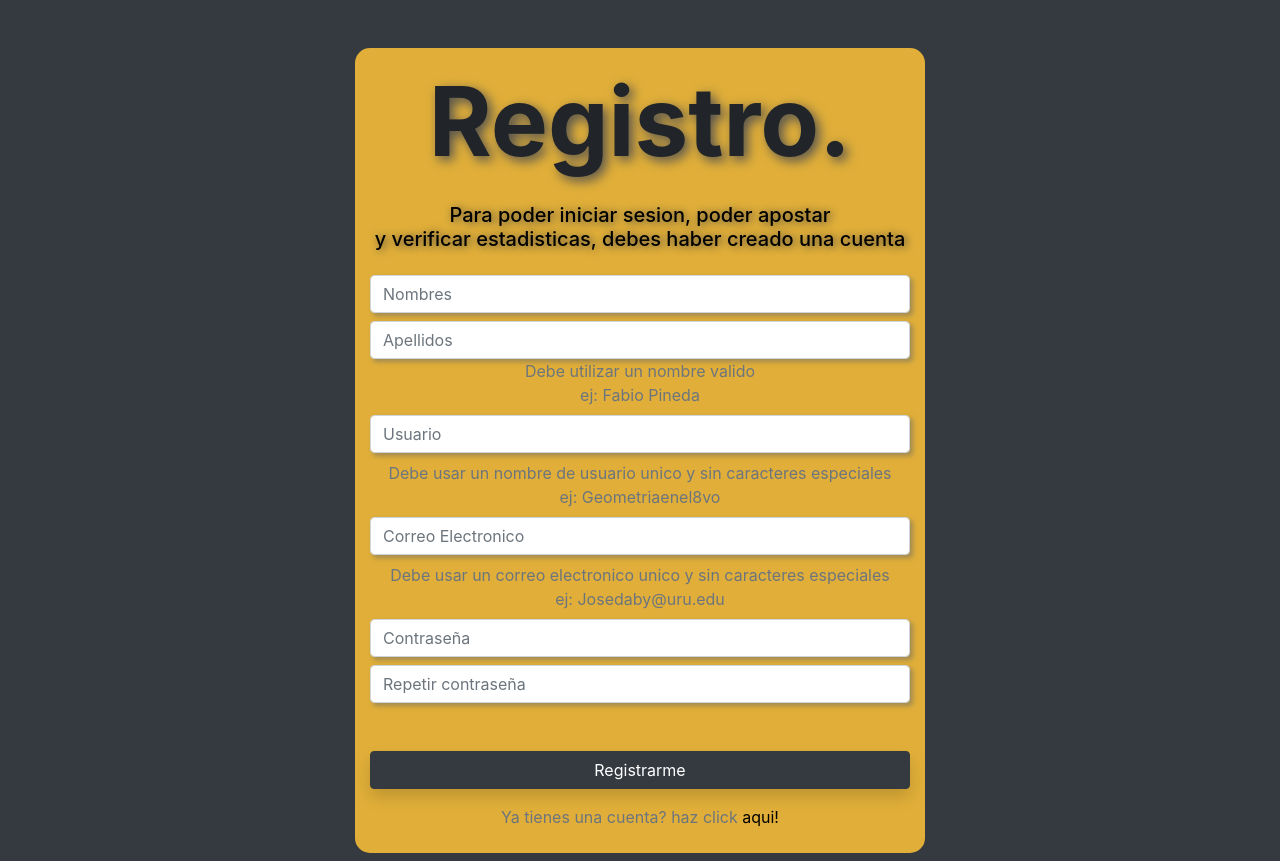
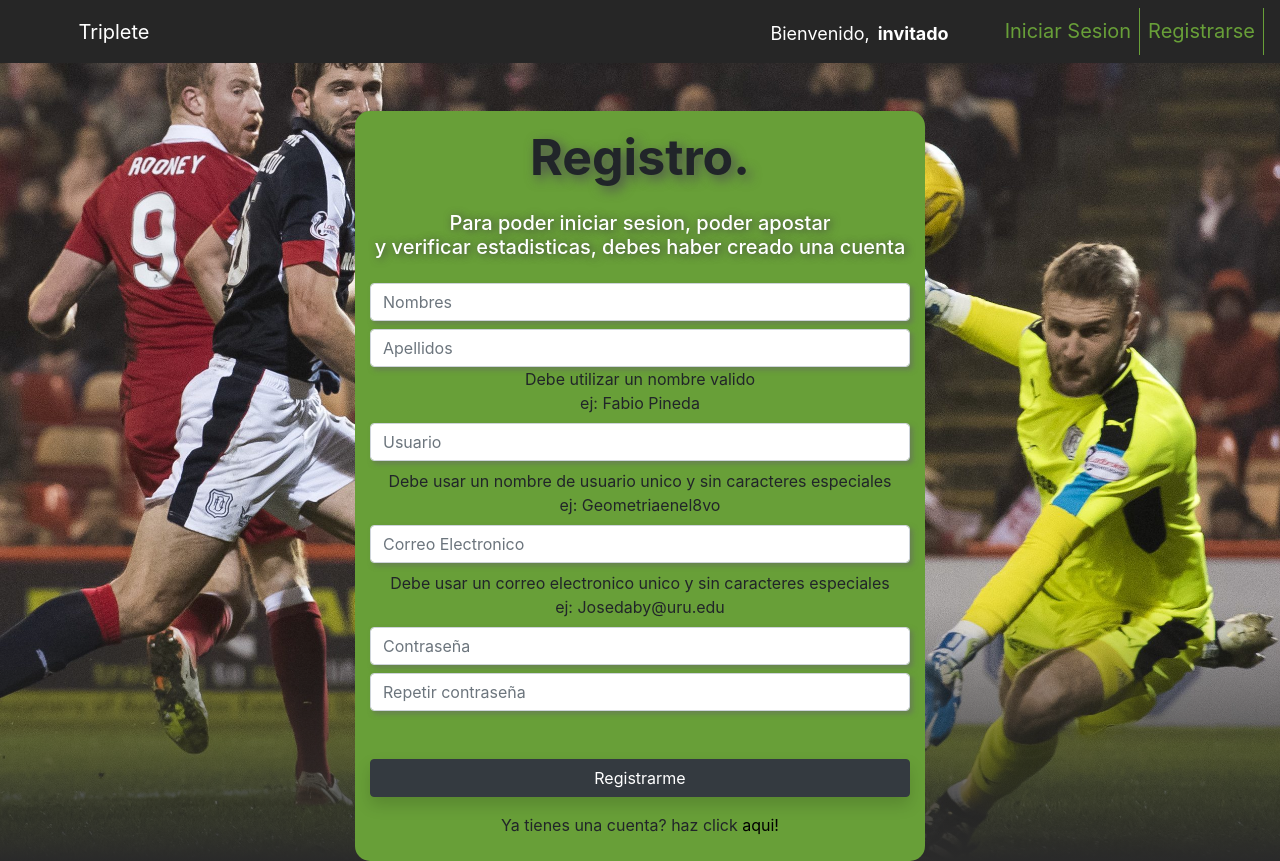
Before and after one commit to Fabioepb/Triplete-Client, a website: page public/views/register/index.html in a window 1280 px wide. Drawn offline with nearby package versions, Linux system fonts and the light colour scheme; files that its build step writes are made by us from their sources.

Commit message:
Changed landing page background, fixed themes in login and register

```diff
--- a/public/css/home.css
+++ b/public/css/home.css
@@ -11,7 +11,7 @@
 }
 .landing{
     height: 90% !important;
-    background: linear-gradient(to bottom, rgba(42, 42, 42, 0) 90%, rgb(42, 42, 42) 100%),url('../utils/soccer_sports_sport_poster_1920x1080.jpg');
+    background: linear-gradient(to bottom, rgba(42, 42, 42, 0) 90%, rgb(42, 42, 42) 100%),url('../utils/screen-11.jpg');
     background-size: cover;
     justify-content: inherit;
     display: flex;
--- a/public/css/login.css
+++ b/public/css/login.css
@@ -1,21 +1,36 @@
 .contain{
-    background-color:#E1AF39;
+    background-color: #689f38;
     border-top-right-radius: 15px;
     border-top-left-radius: 15px;
+}
+
+body{
+    background: linear-gradient(to bottom, rgba(42, 42, 42, 0) 70%, rgb(42, 42, 42) 100%),url('../utils/view-soccer-football-field-pitch-footage-023616330_prevstill.jpeg');
+    background-size: cover;
 }
 
 h2{
     text-shadow: 4px 4px 12px #505050;
     font-size: 50px;
 }
-
+h4{
+    font-size: 17px
+}
 h5{
     text-shadow: 2px 1px 8px #424242;
-    color: black;
+    color: white;
 }
 
+.helptext{
+    color: white;
+    text-shadow: 2px 2px 8px #000000;
+}
+
+.display-1{
+    font-size: 50px
+}
 .form{
-    background-color:#E1AF39;
+    background-color:#689f38;
     border-bottom-right-radius: 15px;
     border-bottom-left-radius: 15px;
 }
@@ -26,7 +41,7 @@ input{
 }
 
 button{
-    color: #E1AF39;
+    color: #689f38;
     font-size: 25px;
 }
 a{
--- a/public/css/register.css
+++ b/public/css/register.css
@@ -1,5 +1,5 @@
 .contain{
-    background-color:#E1AF39;
+    background-color:#689f38;
     border-top-right-radius: 15px;
     border-top-left-radius: 15px;
 }
@@ -9,13 +9,22 @@ h2{
     font-size: 50px;
 }
 
+.display-1{
+    font-size: 50px
+}
+
+body{
+    background: linear-gradient(to bottom, rgba(42, 42, 42, 0) 70%, rgb(42, 42, 42) 100%),url('../utils/SNS-13258363-Aberdeen-v-Dundee.jpg-e1495627880486.jpg');
+    background-size: cover;
+}
+
 h5{
     text-shadow: 2px 1px 8px #424242;
     color: black;
 }
 
 .form{
-    background-color:#E1AF39;
+    background-color:#689f38;
     border-bottom-right-radius: 15px;
     border-bottom-left-radius: 15px;
 }
@@ -26,7 +35,7 @@ input{
 }
 
 button{
-    color: #E1AF39;
+    color: #689f38;
     font-size: 25px;
 }
 a{
--- a/public/views/login/index.html
+++ b/public/views/login/index.html
@@ -3,14 +3,15 @@
 <head>
     <meta charset="utf-8" />
     <meta http-equiv="X-UA-Compatible" content="IE=edge">
-    <title>Triple Jonron | Iniciar Sesion</title>
+    <title>Triplete | Iniciar Sesion</title>
     <meta name="viewport" content="width=device-width, initial-scale=1">
-    <link rel="stylesheet" href="../node_modules/bootstrap/dist/css/bootstrap.css">
-    <link rel="stylesheet" href="../css/login.css">
+    <link rel="stylesheet" href="../../../node_modules/bootstrap/dist/css/bootstrap.css">
+    <link rel="stylesheet" href="../../css/login.css">
     <style>
             @media (max-width: 544px) {
                 .display-1 {font-size: 30px !important;margin-left: 0;}
                 h5{ font-size: 15px}
+                h4 {font-size: 13px}
             }
         </style>
 </head>
@@ -31,14 +32,14 @@
                     <input type="password" class="form-control my-3" placeholder="Password" aria-label="Password" aria-describedby="basic-addon1">
                     <button type="submit" class="btn btn-dark btn-block shadow mt-5">Iniciar Sesion</button>
                 </div>
-                <div class="text-muted">Olvidaste tu contraseña? haz click <a href="#">aqui!</a></div>
-                <div class="text-muted">Eres nuevo aqui? haz click <a href="../register/">aqui!</a></div>
+                <h4 class="helptext">Olvidaste tu contraseña? haz click <a href="#">aqui!</a></h4>
+                <h4 class="helptext">Eres nuevo aqui? haz click <a href="../register/">aqui!</a></h4>
             </div>
         </div>
     </div>
-    <script type="text/javascript" src="../node_modules/popper.js/dist/umd/popper.js"></script>
-    <script type="text/javascript" src="../node_modules/jquery/dist/jquery.js"></script>
-    <script type="text/javascript" src="../node_modules/bootstrap/dist/js/bootstrap.js"></script>
-    <script type="text/javascript" src="../components/navbar.js"></script>
+    <script type="text/javascript" src="../../../node_modules/popper.js/dist/umd/popper.js"></script>
+    <script type="text/javascript" src="../../../node_modules/jquery/dist/jquery.js"></script>
+    <script type="text/javascript" src="../../../node_modules/bootstrap/dist/js/bootstrap.js"></script>
+    <script type="text/javascript" src="../../components/navbar.js"></script>
 </body>
 </html>
--- a/public/views/register/index.html
+++ b/public/views/register/index.html
@@ -5,8 +5,8 @@
     <meta http-equiv="X-UA-Compatible" content="IE=edge">
     <title>Triple Jonron | Registro</title>
     <meta name="viewport" content="width=device-width, initial-scale=1">
-    <link rel="stylesheet" href="../node_modules/bootstrap/dist/css/bootstrap.css">
-    <link rel="stylesheet" href="../css/register.css">
+    <link rel="stylesheet" href="../../../node_modules/bootstrap/dist/css/bootstrap.css">
+    <link rel="stylesheet" href="../../css/register.css">
     <style>
         @media (max-width: 544px) {
             .display-1 {
@@ -23,33 +23,33 @@
         <nav-bar inref="../login" upref="../register" pref="../profile" href="../" bref="../bet"></nav-bar>
         <div class="container mt-5">
             <div class="row justify-content-center text-center">
-                <div class="col-sm-8 col-md-6 contain">
+                <div class="col-sm-4 col-md-6 contain">
                     <h2 class="display-1 font-weight-bold pt-3 pb-3">Registro.</h2>
-                    <h5 class="pb-3">Para poder iniciar sesion, poder apostar
+                    <h5 class="pb-3" style="color:white">Para poder iniciar sesion, poder apostar
                         <br>y verificar estadisticas, debes haber creado una cuenta</h5>
                 </div>
             </div>
             <div class="row justify-content-center text-center">
-                <div class="col-sm-8 col-md-6 pb-4 form">
+                <div class="col-sm-4 col-md-6 pb-4 form">
                     <div class="form mb-3">
                         <input type="text" class="form-control mb-2" placeholder="Nombres" aria-label="Name">
                         <input type="text" class="form-control" placeholder="Apellidos" aria-label="Surname">
-                        <div class="text-muted">Debe utilizar un nombre valido<br> ej: Fabio Pineda</div>
+                        <div>Debe utilizar un nombre valido<br> ej: Fabio Pineda</div>
                         <input type="text" class="form-control my-2" placeholder="Usuario" aria-label="Username">
-                        <div class="text-muted">Debe usar un nombre de usuario unico y sin caracteres especiales<br>ej: Geometriaenel8vo</div>
+                        <div>Debe usar un nombre de usuario unico y sin caracteres especiales<br>ej: Geometriaenel8vo</div>
                         <input type="email" class="form-control my-2" placeholder="Correo Electronico" aria-label="Email">
-                        <div class="text-muted">Debe usar un correo electronico unico y sin caracteres especiales<br>ej: Josedaby@uru.edu</div>
+                        <div>Debe usar un correo electronico unico y sin caracteres especiales<br>ej: Josedaby@uru.edu</div>
                         <input type="password" class="form-control my-2" placeholder="Contraseña" aria-label="Password">
                         <input type="password" class="form-control my-2" placeholder="Repetir contraseña" aria-label="Password">
                         <button type="submit" class="btn btn-dark btn-block shadow mt-5">Registrarme</button>
                     </div>
-                    <div class="text-muted">Ya tienes una cuenta? haz click <a href="../login">aqui!</a></div>
+                    <div >Ya tienes una cuenta? haz click <a href="../login">aqui!</a></div>
                 </div>
             </div>
         </div>
-        <script type="text/javascript" src="../node_modules/popper.js/dist/umd/popper.js"></script>
-        <script type="text/javascript" src="../node_modules/jquery/dist/jquery.js"></script>
-        <script type="text/javascript" src="../node_modules/bootstrap/dist/js/bootstrap.js"></script>
-        <script type="text/javascript" src="../components/navbar.js"></script>
+        <script type="text/javascript" src="../../../node_modules/popper.js/dist/umd/popper.js"></script>
+        <script type="text/javascript" src="../../../node_modules/jquery/dist/jquery.js"></script>
+        <script type="text/javascript" src="../../../node_modules/bootstrap/dist/js/bootstrap.js"></script>
+        <script type="text/javascript" src="../../components/navbar.js"></script>
     </body>
     </html>
```
Also changed, not shown: public/utils/2000.jpeg (added), public/utils/SNS-13258363-Aberdeen-v-Dundee.jpg-e1495627880486.jpg (added), public/utils/screen-11.jpg (added), public/utils/soccer_sports_sport_poster_1920x1080.jpg (deleted), public/utils/videoblocks-rear-view-of-soccer-player-falling-on-knees-on-field-in-dark-arena-with-lightning-projector-and-expressing-disappointment-about-team-failure_ruydmhg6z_thumbnail-full01.png (added), public/utils/view-soccer-football-field-pitch-footage-023616330_prevstill.jpeg (added).
